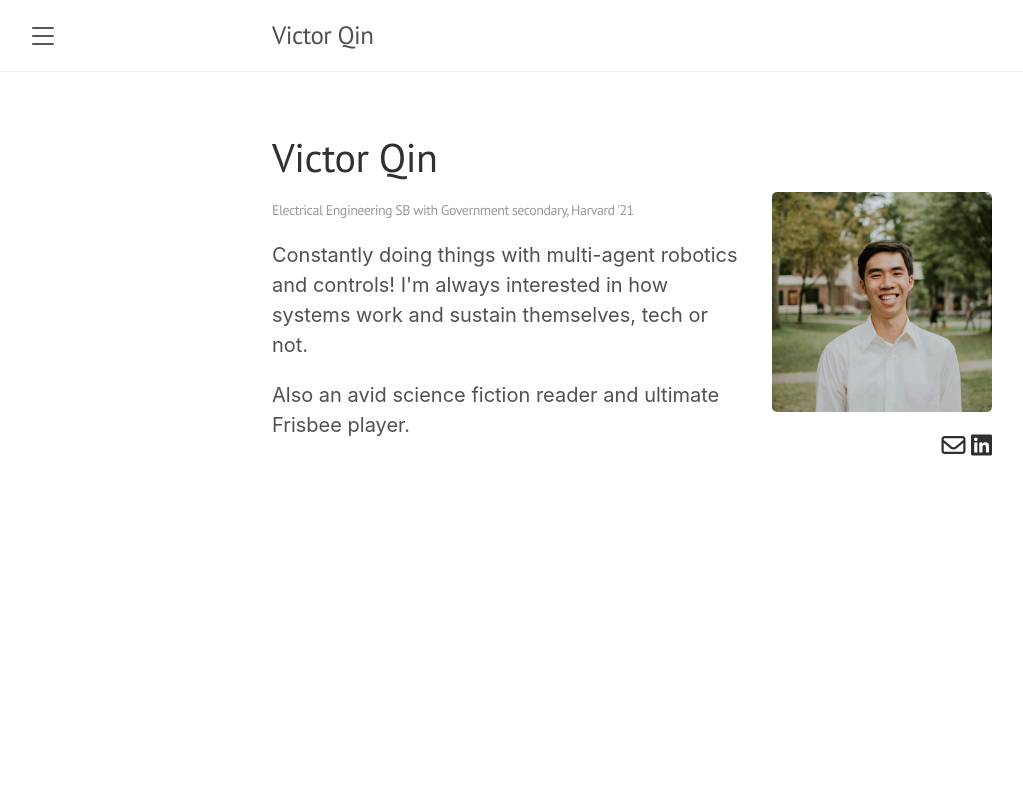
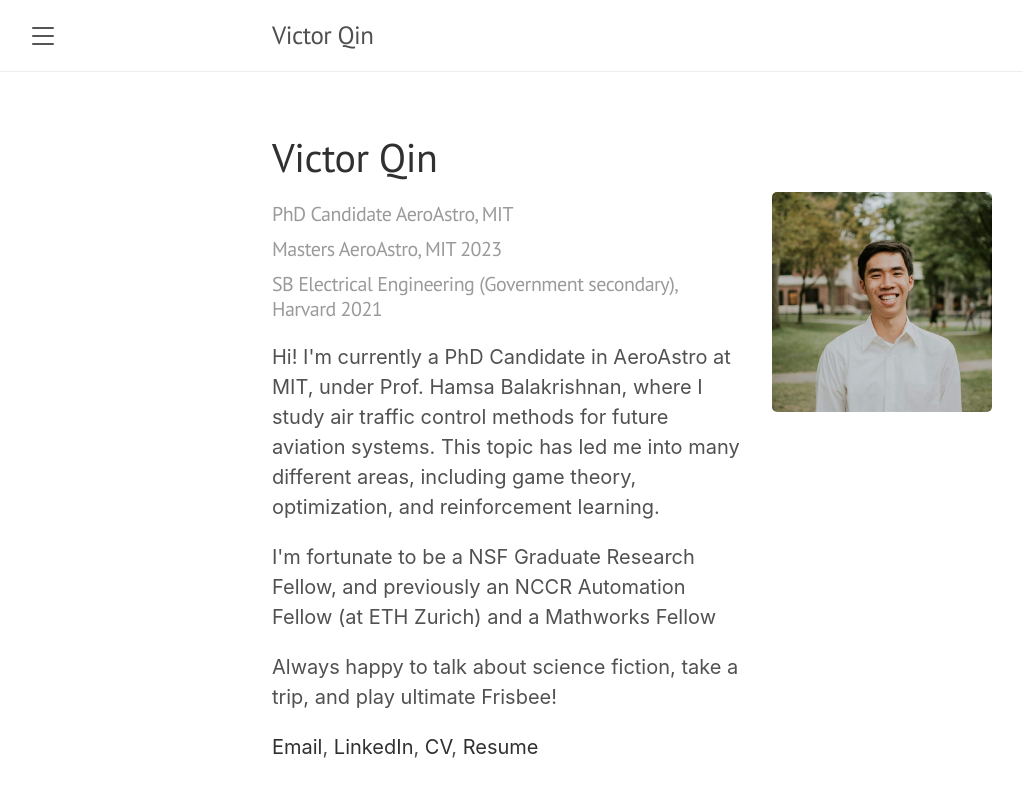
Before and after one commit to victor-qin/victor-qin.github.io, a Jekyll site: the page built from index.html, in a window 1280 px wide. Shown: the top 797 px of the page, without its empty margins (8-1031 px from the left). Built offline with Jekyll 4.4.1, drawn with Linux system fonts in a browser that asks for light colours; nearby versions of some CDN libraries; the list of posts is cut into pages by our own code.

Commit message:
updated website

```diff
--- a/index.html
+++ b/index.html
@@ -6,18 +6,31 @@ title: Victor Qin
 <div class="row">
     <div class="col-md-8">
         <!-- <h1 class="post-title">Victor Qin</h1> -->
-        <h6 class="subtext"><p class="post-date">Electrical Engineering SB with Government secondary, Harvard '21</p></h6>
+        <h4 class="subtext"><p class="post-date">PhD Candidate AeroAstro, MIT </p></h6>
+        <h4 class="subtext"><p class="post-date">Masters AeroAstro, MIT 2023 </p></h6>
+        <h4 class="subtext"><p class="post-date">SB Electrical Engineering (Government secondary), Harvard 2021</p></h4>
 
-        <p>Constantly doing things with multi-agent robotics and controls! I'm always interested in how systems work and sustain themselves, tech or not.</p>
+        <p>Hi! I'm currently a PhD Candidate in AeroAstro at MIT, under Prof. Hamsa Balakrishnan, where I study air traffic control methods for future aviation systems. This topic has led me into many different areas, including game theory, optimization, and reinforcement learning.</p>
 
-        <p>Also an avid science fiction reader and ultimate Frisbee player.</p>
+        <p>I'm fortunate to be a NSF Graduate Research Fellow, and previously an NCCR Automation Fellow (at ETH Zurich) and a Mathworks Fellow</p>
+
+        <p>Always happy to talk about science fiction, take a trip, and play ultimate Frisbee!</p>
+
+        <p>
+            <a href="mailto:victorqi@mit.edu" target="_blank" rel="noopener noreferrer">Email</a>,
+            <a href="https://www.linkedin.com/in/victor-qin-14754286/" target="_blank" rel="noopener noreferrer">LinkedIn</a>,
+            <a href="public/files/VictorQin_CV.pdf" target="_blank" rel="noopener noreferrer">CV</a>,
+            <a href="public/files/VictorQin_Resume.pdf" target="_blank" rel="noopener noreferrer">Resume</a>
+        </p>
 
     </div>
     <div class="col-md-4">
         <img src="public/profile_photo.jpg" class="img-fluid">
-        <span style="float:right">
-            <a href="mailto:victor_l_qin@college.harvard.edu" target='_blank' alt='Email'><i class='far fa-envelope' style='font-size:24px'></i></a>
-            <a href="https://www.linkedin.com/in/victor-qin-14754286/" target='_blank' alt='LinkedIn'><i class='fab fa-linkedin' style='font-size:24px'></i></a>
-        </span>
+        <!-- <div style="text-align:right; margin-top:0.5rem;">
+            <a href="mailto:victorqi@mit.edu" target="_blank" rel="noopener noreferrer">Email</a><br>
+            <a href="https://www.linkedin.com/in/victor-qin-14754286/" target="_blank" rel="noopener noreferrer">LinkedIn</a><br>
+            <a href="public/files/VictorQin_CV.pdf" target="_blank" rel="noopener noreferrer">CV</a><br>
+            <a href="public/files/VictorQin_Resume.pdf" target="_blank" rel="noopener noreferrer">Resume</a>
+        </div> -->
     </div>
 </div>
```
Also changed, not shown: _archive/2021-04-01-Senior Thesis.md (added, +12 -0 lines), _technical/2020-08-06-Decentralized-Robotics.md (+1 -1 lines), projects.html (+16 -19 lines), work.html (+17 -19 lines), zreading.md (+6 -0 lines), _archive/2019-05-18-ES 156.md (renamed from _technical/2019-05-18-ES 156.md), _archive/2020-08-07-Multi-agent Deployment.md (renamed from _technical/2020-08-07-Multi-agent Deployment.md), _technical/2024-08-05-Satellite Collision Avoidance.md (added), _technical/2025-09-14-Category Theory and Game Theory.md (added), _technical/2025-09-16-Network Pricing.md (added), 3 other files.
